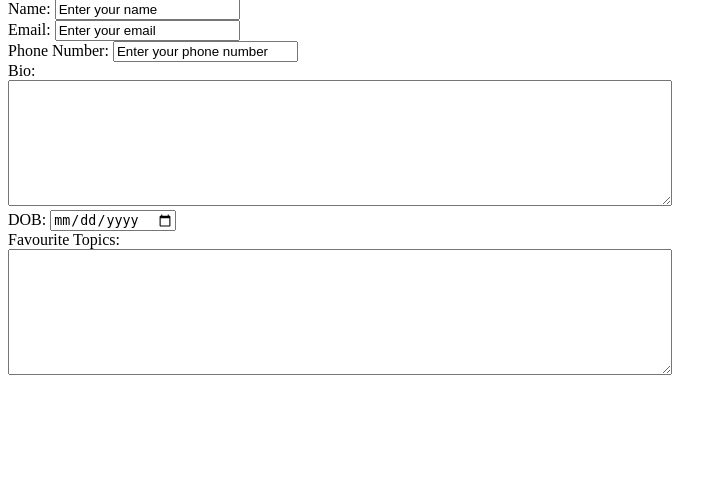
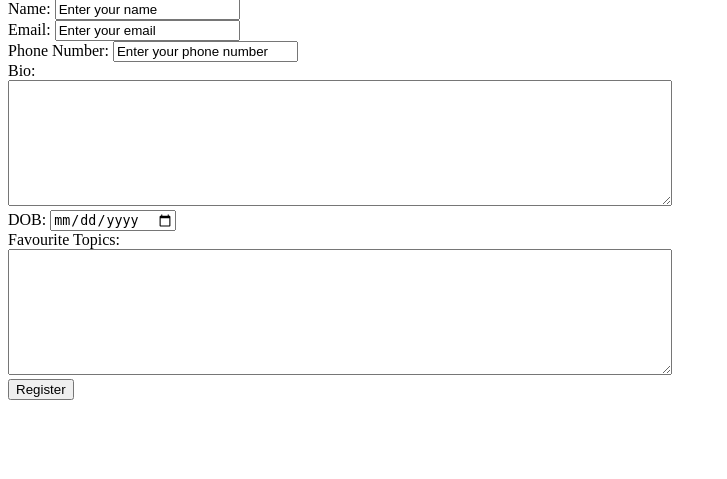
Before and after one commit to krkartikay/HackOnStack, a Flask app: page /register/ in a window 1280 px wide. Shown: the part 169-648 px from the top of the page, without its empty margins (0-727 px from the left). Run offline with Flask 2, Linux system fonts and the light colour scheme.

Commit message:
Added Submit button

```diff
--- a/templates/login.html
+++ b/templates/login.html
@@ -9,5 +9,6 @@
   <input type="text" name="username" value="Enter username"><br>
   <label for="password">password</label>
   <input type="password" name="password" value="Enter password"><br>
+  <input type="submit" value="Login">
 </form>
 {% endblock %}
--- a/templates/register.html
+++ b/templates/register.html
@@ -17,5 +17,6 @@
   <input type="date" name="dob" value="Enter your DOB"><br>
   <label for="fav_topics">Favourite Topics: </label><br>
   <textarea name="fav_topics" rows="8" cols="80"></textarea><br>
+  <input type="submit" value="Register">
   </form>
 {% endblock %}
```
